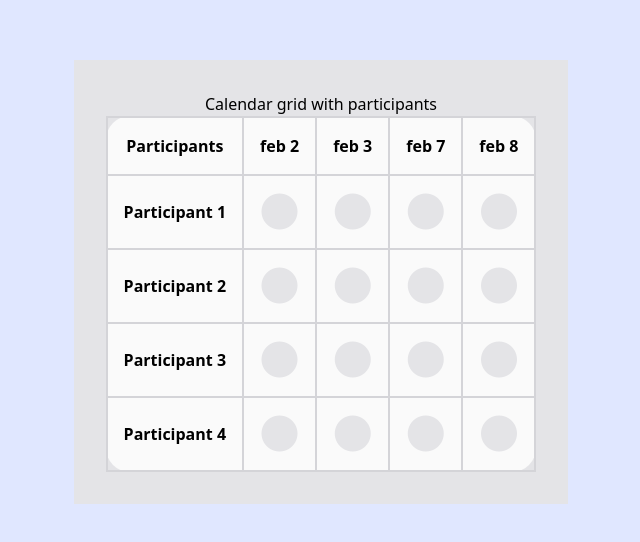
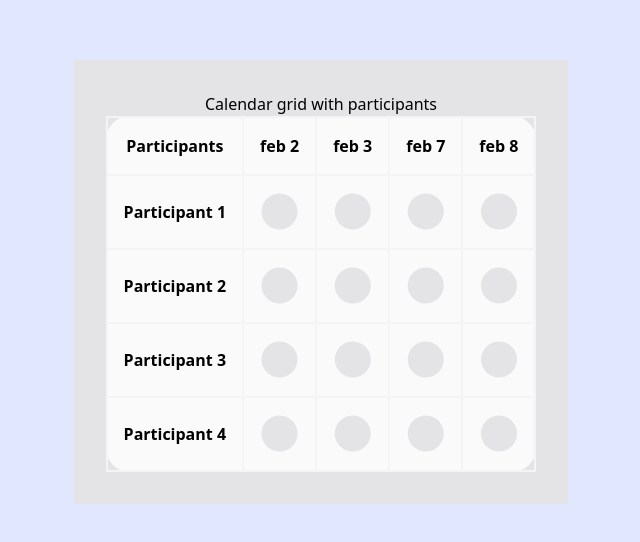
Before and after one commit to MMadlos/cronos-app, a React (Vite) app: page / in a window 1280 px wide. Shown: the part 118-660 px from the top of the page, without its empty margins (319-959 px from the left). Built offline with nearby package versions, Linux system fonts and the light colour scheme.

Commit message:
Change styles

```diff
--- a/src/components/Table/TableData.jsx
+++ b/src/components/Table/TableData.jsx
@@ -19,7 +19,7 @@ export default function TableData({ thID }) {
 	return (
 		<td colSpan="1" rowSpan="1" headers={thID} className="text-center">
 			<button className="group" onClick={handleState} data-status={state}>
-				<i className="fa-solid fa-circle text-4xl  text-zinc-200 group-hover:opacity-40 group-data-[status=Confirmed]:text-green-300" />
+				<i className="fa-solid fa-circle text-4xl  text-zinc-200  group-data-[status=Confirmed]:text-green-300" />
 			</button>
 		</td>
 	)
--- a/src/index.css
+++ b/src/index.css
@@ -22,6 +22,6 @@
 
 	th,
 	td {
-		@apply border-2 border-zinc-300 p-4;
+		@apply border-2  border-zinc-100 p-4;
 	}
 }
```
